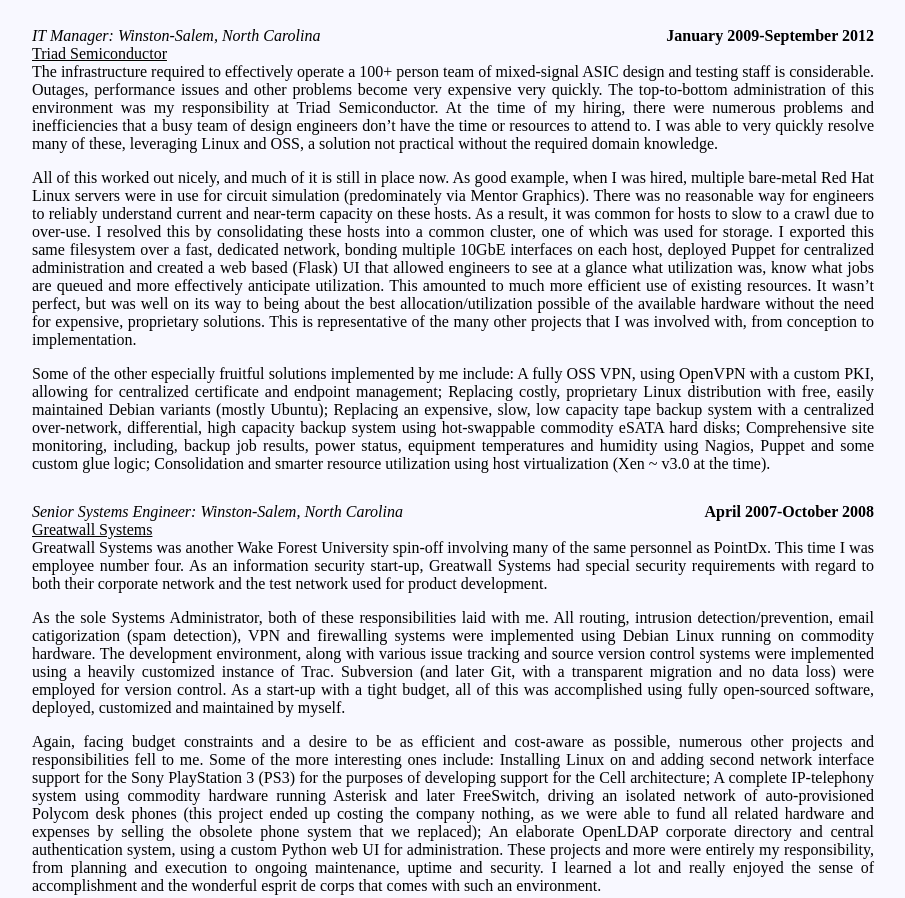
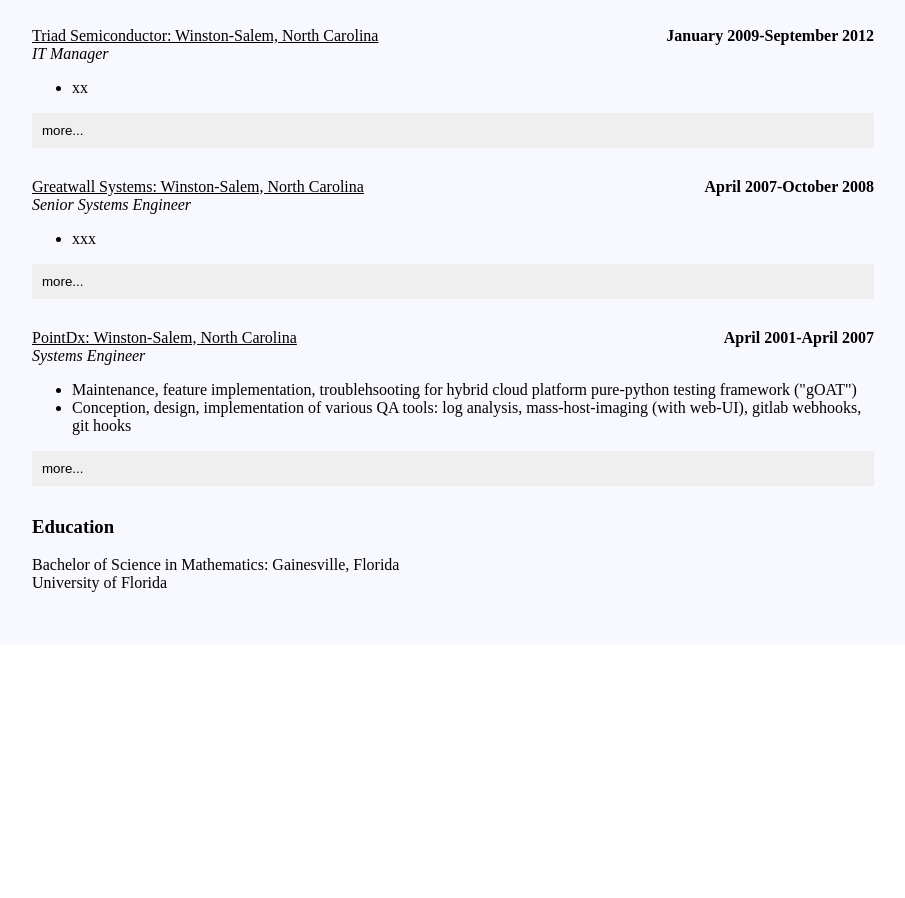
Before and after one commit to stnbu/resume, a plain HTML site: page index.html in a window 1280 px wide. Shown: the part 708-1606 px from the top of the page, without its empty margins (29-934 px from the left). After the commit the page ends 1361 px from the top, so only its background shows below. Drawn offline with Linux system fonts and the light colour scheme.

Commit message:
checkpoint

```diff
--- a/index.html
+++ b/index.html
@@ -246,19 +246,27 @@
 			</div>
 
 			<div class="job">
+			    <div class="job-header">
+				<div class="employer">
+				    Triad Semiconductor: Winston-Salem, North Carolina
+				</div>
 				<div class="date-range">
 				    January 2009-September 2012
 				</div>
-
+			    </div>
+			    <br /> <!-- ??? -->
 			    <div class="job-title">
-				IT Manager: Winston-Salem, North Carolina
+				IT Manager
 			    </div>
 
-			    <div class="employer">
-				Triad Semiconductor
+
+			    <div class="job-body">
+				<ul>
+				    <li>xx</li>
+				</ul>
 			    </div>
-
-			    <div class="paragraph">
+			    <button class="collapsible">more...</button>
+			    <div class="job-more">
 				<p>The infrastructure required to effectively operate a 100+ person team of mixed-signal ASIC design and testing staff
 				    is considerable. Outages, performance issues and other problems become very expensive very quickly. The top-to-bottom
 				    administration of this environment was my responsibility at Triad Semiconductor. At the time of my hiring, there were
@@ -289,19 +297,28 @@
 			</div>
 
 			<div class="job">
+
+			    <div class="job-header">
+				<div class="employer">
+				    Greatwall Systems: Winston-Salem, North Carolina
+				</div>
 				<div class="date-range">
 				    April 2007-October 2008
 				</div>
-
+			    </div>
+			    <br /> <!-- ??? -->
 			    <div class="job-title">
-				Senior Systems Engineer: Winston-Salem, North Carolina
+				Senior Systems Engineer
 			    </div>
 
-			    <div class="employer">
-				Greatwall Systems
+
+			    <div class="job-body">
+				<ul>
+				    <li>xxx</li>
+				</ul>
 			    </div>
-
-			    <div class="paragraph">
+			    <button class="collapsible">more...</button>
+			    <div class="job-more">
 
 				<p>Greatwall Systems was another Wake Forest University spin-off involving many of the same personnel as PointDx. This
 				    time I was employee number four. As an information security start-up, Greatwall Systems had special security
@@ -329,20 +346,31 @@
 			</div>
 
 			<div class="job">
+
+
+			    <div class="job-header">
+				<div class="employer">
+				    PointDx: Winston-Salem, North Carolina
+				</div>
 				<div class="date-range">
 				    April 2001-April 2007
 				</div>
+			    </div>
+			    <br /> <!-- ??? -->
+			    <div class="job-title">
+				Systems Engineer
+			    </div>
 
 
-			    <div class="job-title">
-				Systems Engineer: Winston-Salem, North Carolina
+			    <div class="job-body">
+				<ul>
+				    <li>Maintenance, feature implementation, troublehsooting for hybrid cloud platform pure-python testing framework ("gOAT")</li>
+				    <li>Conception, design, implementation of various QA tools: log analysis, mass-host-imaging (with web-UI), gitlab webhooks, git hooks</li>
+				</ul>
 			    </div>
+			    <button class="collapsible">more...</button>
 
-			    <div class="employer">
-				PointDx (Acquired by GE Healthcare Worldwide)
-			    </div>
-
-			    <div class="paragraph">
+			    <div class="job-more">
 
 				<p>At PointDx, A Wake Forest University research spinoff, I quickly learned the value of working with a small, smart,
 				    humble team and enjoyed a real sense of accomplishment. Staring as employee number five, I owned all of the IT
```
Lines whose indentation alone changed are shown as unchanged.
